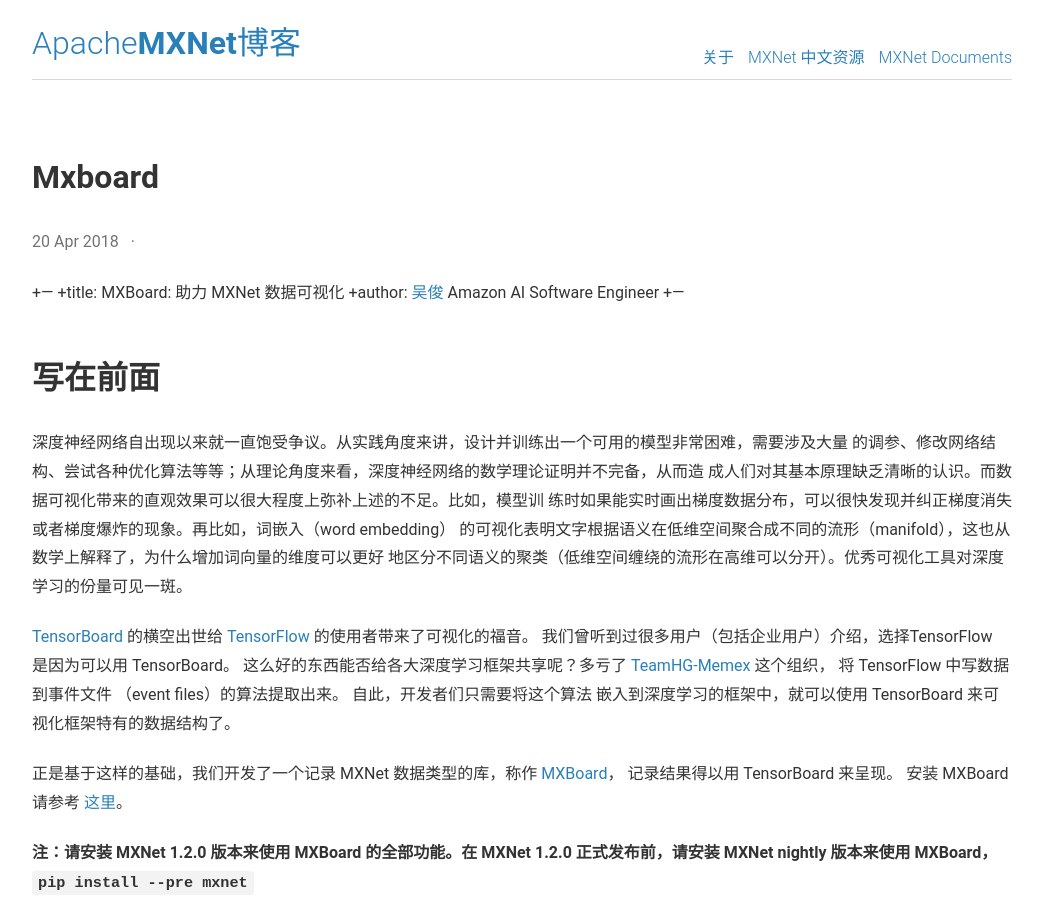
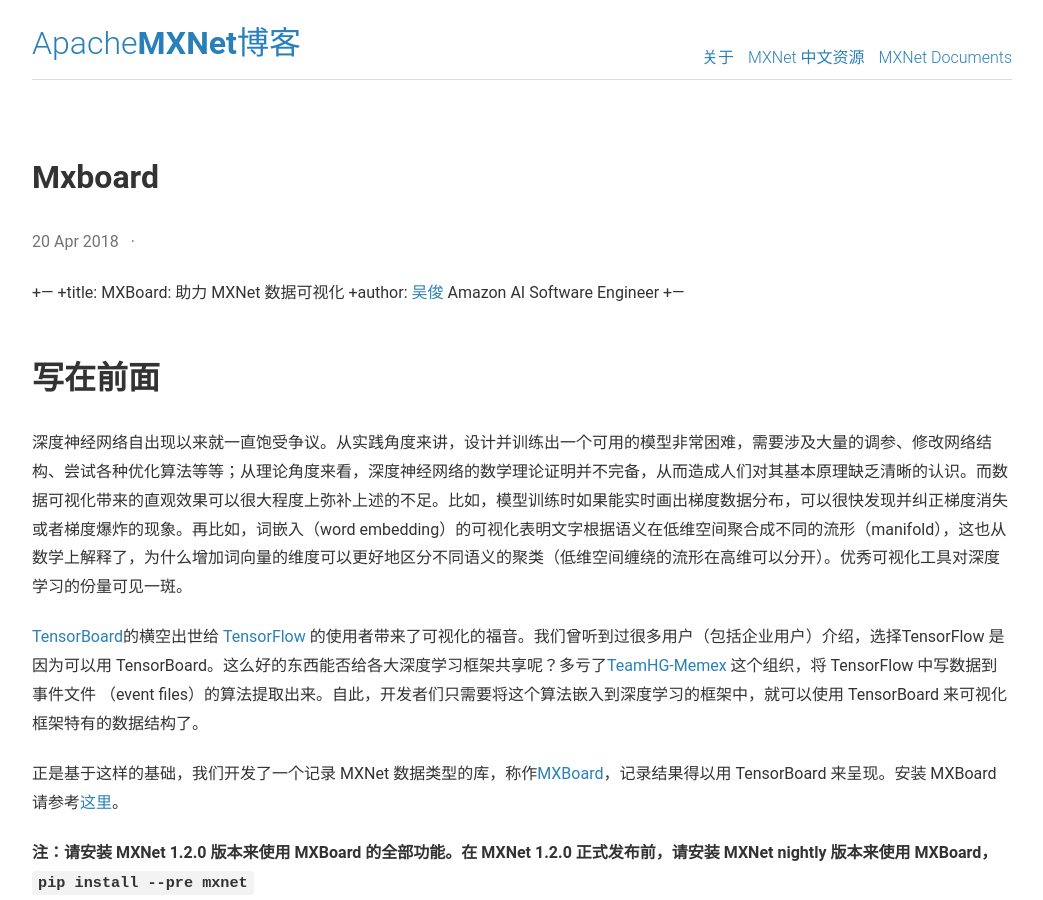
Before and after one commit to mxnet-zh/blog, a Jekyll site: the page built from _posts/2018-04-20-mxboard.md, in a window 1280 px wide and 900 px high. Shown: the whole window, without its empty margins (118-1161 px from the left). Built offline with Jekyll 4.4.1, drawn with Linux system fonts in a browser that asks for light colours.

Commit message:
Remove break lines

```diff
--- a/_posts/2018-04-20-mxboard.md
+++ b/_posts/2018-04-20-mxboard.md
@@ -4,30 +4,13 @@
 +---
 
 ## 写在前面
-深度神经网络自出现以来就一直饱受争议。从实践角度来讲，设计并训练出一个可用的模型非常困难，需要涉及大量
-的调参、修改网络结构、尝试各种优化算法等等；从理论角度来看，深度神经网络的数学理论证明并不完备，从而造
-成人们对其基本原理缺乏清晰的认识。而数据可视化带来的直观效果可以很大程度上弥补上述的不足。比如，模型训
-练时如果能实时画出梯度数据分布，可以很快发现并纠正梯度消失或者梯度爆炸的现象。再比如，词嵌入（word embedding）
-的可视化表明文字根据语义在低维空间聚合成不同的流形（manifold），这也从数学上解释了，为什么增加词向量的维度可以更好
-地区分不同语义的聚类（低维空间缠绕的流形在高维可以分开）。优秀可视化工具对深度学习的份量可见一斑。
+深度神经网络自出现以来就一直饱受争议。从实践角度来讲，设计并训练出一个可用的模型非常困难，需要涉及大量的调参、修改网络结构、尝试各种优化算法等等；从理论角度来看，深度神经网络的数学理论证明并不完备，从而造成人们对其基本原理缺乏清晰的认识。而数据可视化带来的直观效果可以很大程度上弥补上述的不足。比如，模型训练时如果能实时画出梯度数据分布，可以很快发现并纠正梯度消失或者梯度爆炸的现象。再比如，词嵌入（word embedding）的可视化表明文字根据语义在低维空间聚合成不同的流形（manifold），这也从数学上解释了，为什么增加词向量的维度可以更好地区分不同语义的聚类（低维空间缠绕的流形在高维可以分开）。优秀可视化工具对深度学习的份量可见一斑。
 
-[TensorBoard](https://www.tensorflow.org/programmers_guide/summaries_and_tensorboard)
-的横空出世给 [TensorFlow](https://www.tensorflow.org/) 的使用者带来了可视化的福音。
-我们曾听到过很多用户（包括企业用户）介绍，选择TensorFlow 是因为可以用 TensorBoard。
-这么好的东西能否给各大深度学习框架共享呢？多亏了
-[TeamHG-Memex](https://github.com/TeamHG-Memex/tensorboard_logger) 这个组织，
-将 TensorFlow 中写数据到事件文件 （event files）的算法提取出来。
-自此，开发者们只需要将这个算法
-嵌入到深度学习的框架中，就可以使用 TensorBoard 来可视化框架特有的数据结构了。
+[TensorBoard](https://www.tensorflow.org/programmers_guide/summaries_and_tensorboard)的横空出世给 [TensorFlow](https://www.tensorflow.org/) 的使用者带来了可视化的福音。我们曾听到过很多用户（包括企业用户）介绍，选择TensorFlow 是因为可以用 TensorBoard。这么好的东西能否给各大深度学习框架共享呢？多亏了[TeamHG-Memex](https://github.com/TeamHG-Memex/tensorboard_logger) 这个组织，将 TensorFlow 中写数据到事件文件 （event files）的算法提取出来。自此，开发者们只需要将这个算法嵌入到深度学习的框架中，就可以使用 TensorBoard 来可视化框架特有的数据结构了。
 
-正是基于这样的基础，我们开发了一个记录 MXNet 数据类型的库，称作
-[MXBoard](https://github.com/awslabs/mxboard)，
-记录结果得以用 TensorBoard 来呈现。
-安装 MXBoard 请参考
-[这里](https://github.com/awslabs/mxboard#installation)。
+正是基于这样的基础，我们开发了一个记录 MXNet 数据类型的库，称作[MXBoard](https://github.com/awslabs/mxboard)，记录结果得以用 TensorBoard 来呈现。安装 MXBoard 请参考[这里](https://github.com/awslabs/mxboard#installation)。
 
-**注：请安装 MXNet 1.2.0 版本来使用 MXBoard 的全部功能。在 MXNet 1.2.0 正式发布前，请安装 MXNet nightly
-版本来使用 MXBoard，`pip install --pre mxnet`**
+**注：请安装 MXNet 1.2.0 版本来使用 MXBoard 的全部功能。在 MXNet 1.2.0 正式发布前，请安装 MXNet nightly 版本来使用 MXBoard，`pip install --pre mxnet`**
 
 
 ## MXBoard 快速上手指南
```
